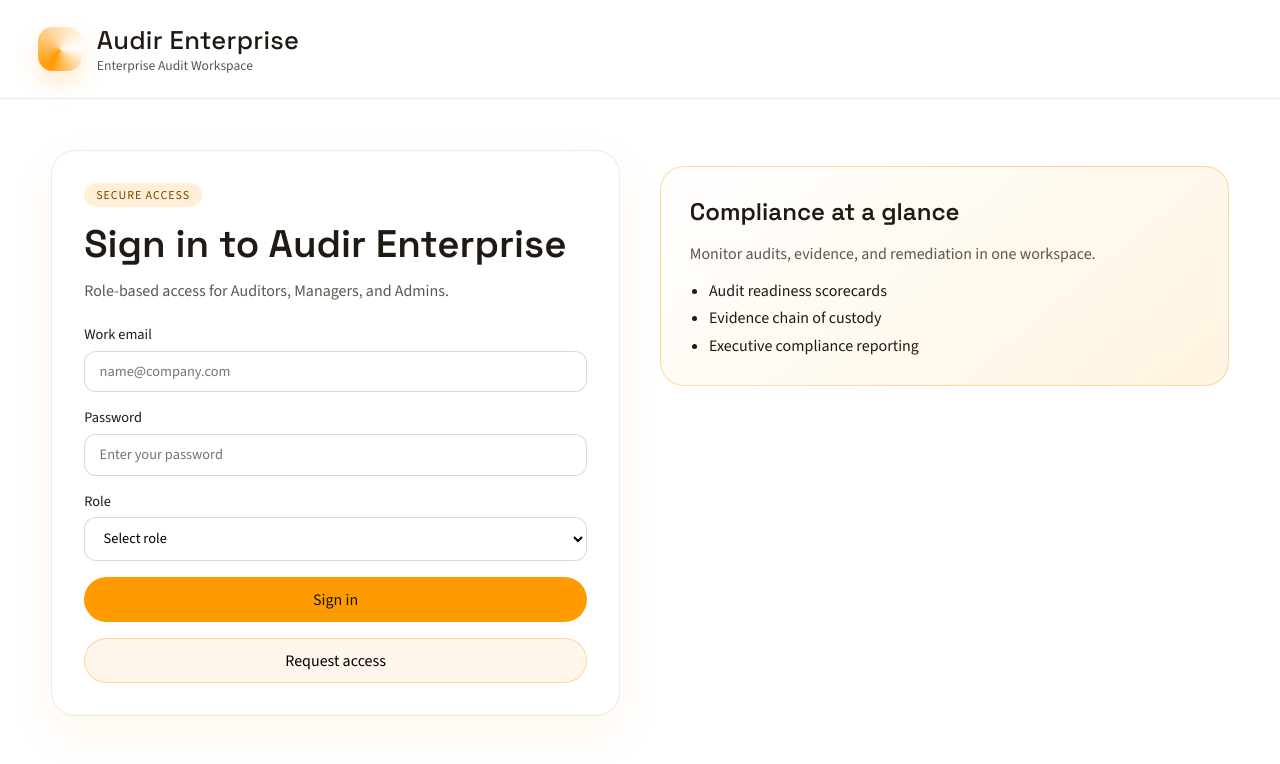
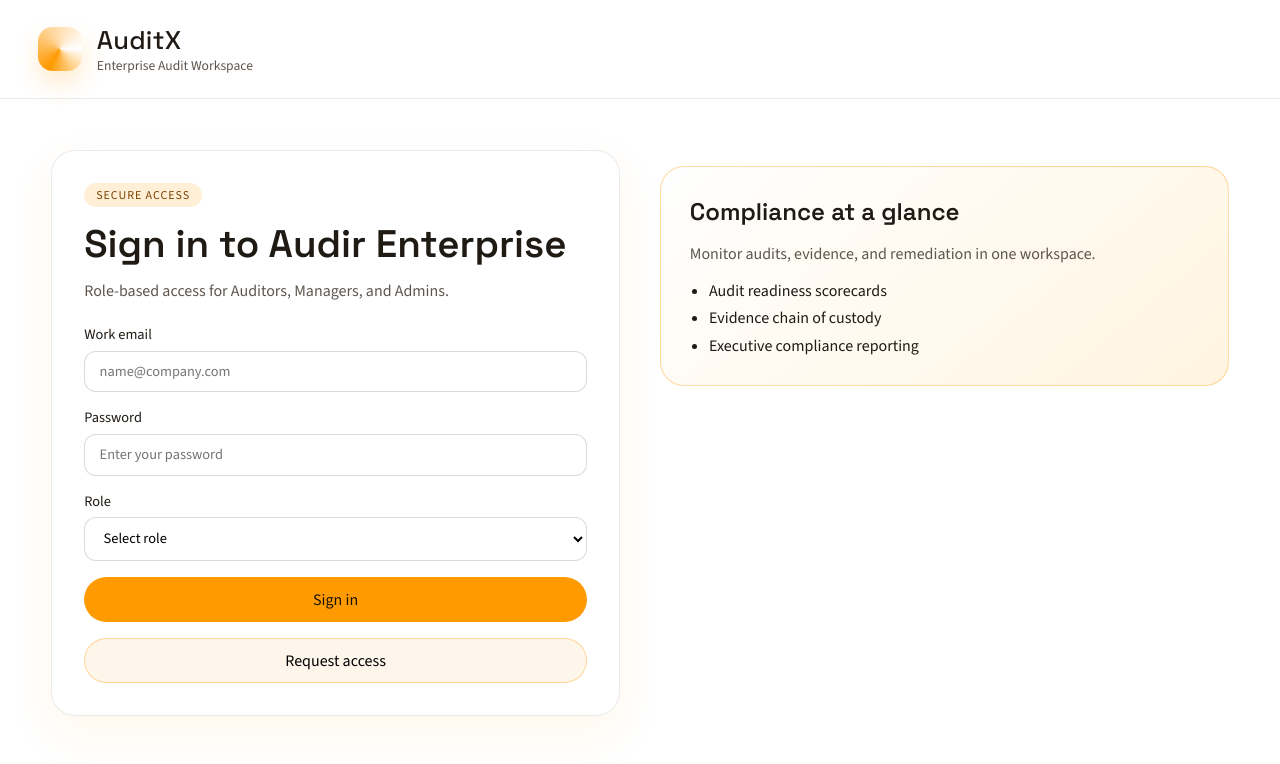
Before and after one commit to Vigameq/audir-classic, an Angular app: page /login in a window 1280 px wide. Shown: the top 764 px of the page. Built offline with nearby package versions, Linux system fonts and the light colour scheme.

Commit message:
Rename product to AuditX

```diff
--- a/src/app/app.html
+++ b/src/app/app.html
@@ -2,7 +2,7 @@
   <div class="brand">
     <span class="brand-mark"></span>
     <div>
-      <div class="brand-name">Audir Enterprise</div>
+      <div class="brand-name">AuditX</div>
       <div class="brand-subtitle">Enterprise Audit Workspace</div>
     </div>
   </div>
```
